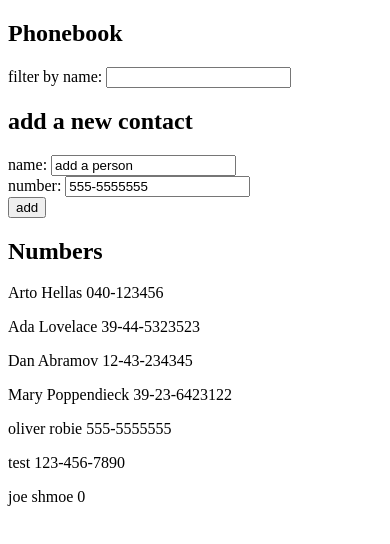
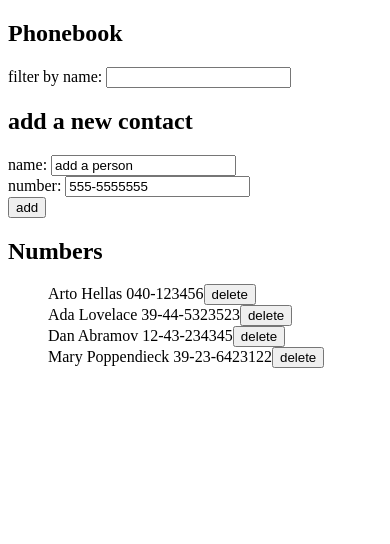
Before and after one commit to benattali/fs-course, a React (Create React App) app in the folder phonebook/: page / in a window 390 px wide. Shown: the top 544 px of the page. Built offline with nearby package versions, Linux system fonts and the light colour scheme; data requests are answered from the project's data file.

Commit message:
pretty ugly but it works - phonebook part 9

```diff
--- a/phonebook/db.json
+++ b/phonebook/db.json
@@ -19,21 +19,6 @@
       "name": "Mary Poppendieck",
       "number": "39-23-6423122",
       "id": 4
-    },
-    {
-      "name": "oliver robie",
-      "id": 5,
-      "number": "555-5555555"
-    },
-    {
-      "name": "test",
-      "id": 6,
-      "number": "123-456-7890"
-    },
-    {
-      "name": "joe shmoe",
-      "id": 7,
-      "number": "0"
     }
   ]
 }
--- a/phonebook/src/App.js
+++ b/phonebook/src/App.js
@@ -8,13 +8,14 @@ const App = () => {
   const [ persons, setPersons ] = useState([])
   const [ newName, setNewName ] = useState('add a person')
   const [ newNumber, setNewNumber ] = useState('555-5555555')
-  const [ showAll, setShowAll ] = useState('')
+  const [ showAll, setShowAll ] = useState([])
 
   useEffect(() => {
     personService
       .getAll()
       .then(response => {
         setPersons(response)
+        setShowAll(response)
       })
   }, [])
 
@@ -35,6 +36,7 @@ const App = () => {
           setNewName('')
         })
     }
+    window.location.reload()
   }
 
   const handlePersonChange = (event) => {
@@ -56,6 +58,21 @@ const App = () => {
     setShowAll(show)
   }
 
+  const handleDel = (id) => {
+    const personToDel = persons.find(p => p.id === id)
+
+    if(window.confirm(`delete ${personToDel.name}`)) {
+      personService
+      .delPerson(id)
+      .then(response =>
+        setPersons(persons.map(person => person.id === id)))
+      .catch(error => {
+        alert(`there was an error deleting ${personToDel.name}`)
+      })
+    }
+    window.location.reload()
+  }
+
   return (
     <div>
 
@@ -70,7 +87,10 @@ const App = () => {
 
       <h2>Numbers</h2>
 
-      <Phonebook showAll={showAll} persons={persons}/>
+      <ul>
+        {showAll.map(person =>
+          <Phonebook key={person.id} person={person} handleDel={() => handleDel(person.id)} />)}
+      </ul>
 
     </div>
   )
--- a/phonebook/src/components/Phonebook.js
+++ b/phonebook/src/components/Phonebook.js
@@ -1,15 +1,10 @@
 import React from 'react'
 
-const Phonebook = (props) => {
+const Phonebook = ({ person, handleDel }) => {
     return (
         <div>
-            {props.showAll
-            ? props.showAll.map(person =>
-            <p key={person.id}>{person.name} {person.number}</p>
-            )
-            : props.persons.map(person =>
-            <p key={person.id}>{person.name} {person.number}</p>
-            )}
+            {person.name} {person.number}
+            <button onClick={handleDel}>delete</button>
         </div>
     )
 }
--- a/phonebook/src/services/persons.js
+++ b/phonebook/src/services/persons.js
@@ -9,6 +9,10 @@ const create = (newObject) => {
     return axios.post(baseUrl, newObject).then(response => response.data)
 }
 
-const personService = {getAll, create}
+const delPerson = (id) => {
+    return axios.delete(`${baseUrl}/${id}`)
+}
+
+const personService = {getAll, create, delPerson}
 
 export default personService
```
Also changed, not shown: 1 other file (tests, documents, lock files or other folders).
